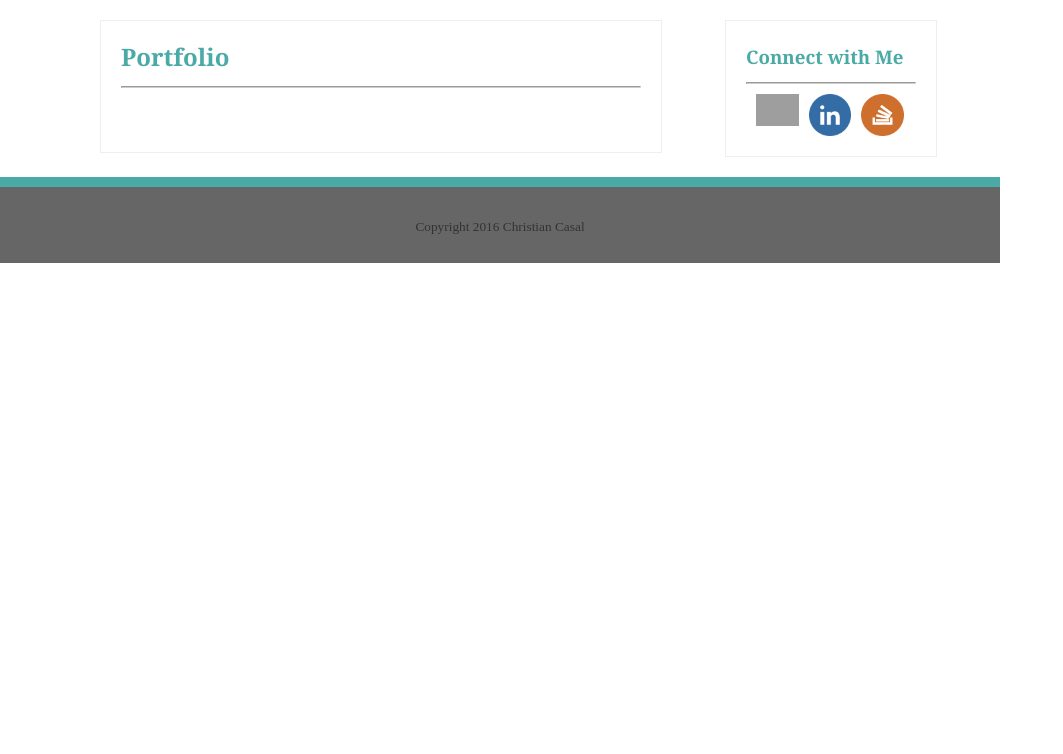
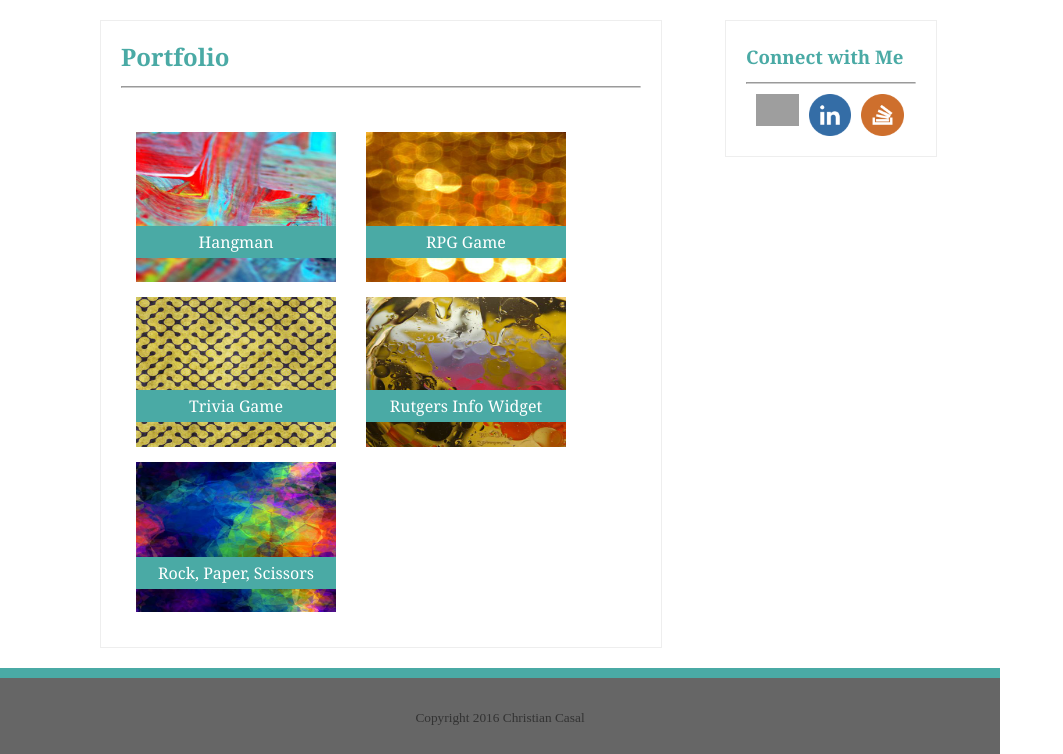
Before and after one commit to ccasal/first-week-repo, a PHP site: page /portfolio.html in a window 1280 px wide. Shown: the part 94-848 px from the top of the page, without its empty margins (0-1063 px from the left). Before the commit the page ends 357 px from the top, so only its background shows below. Run offline with PHP 8.4, Linux system fonts and the light colour scheme; grey boxes are pictures that could not be loaded.

Commit message:
contact/portfolio pages validated and completed

```diff
--- a/homework1/portfolio/assets/css/style.css
+++ b/homework1/portfolio/assets/css/style.css
@@ -34,7 +34,7 @@ section {
 }
 .navBarLinks{
 	text-decoration: none;
-	color: grey
+	color: #777777
 }
 #left {
 	padding-left: 15px;
@@ -69,7 +69,8 @@ section {
 #aboutMeBio{
 	font-family: arial;
 	font-size: 10pt;
-	line-height: normal;
+	line-height: 2;
+	color: #777777
 }
 #full {
 	clear: both;
@@ -108,7 +109,7 @@ aside {
 .connectLinks{
 	float: left;
     width: 25%;
-    padding-left: 10px;
+    margin-left: 10px;
 }
 
 footer {
@@ -126,14 +127,14 @@ footer {
 .formHeadings{
 	font-family: Arial;
 	font-size: 14pt;
-	color: gray;
+	color: #777777;
 }
 .formInput{
     width: 90%;
     height: 16px;
     font-family: Arial;
     font-size: 10pt;
-    color: black;
+    color: #777777;
     margin-bottom: 10px;
 }
 #formMessage{
@@ -141,7 +142,7 @@ footer {
 	height: 100px;
     font-family: Arial;
     font-size: 10pt;
-    color: black;
+    color: #777777;
     text-align: left;
 }
 #submitButton{
@@ -156,3 +157,67 @@ input[type="text"]:focus{
 textarea:focus{
 	outline: none;
 }
+.projectPics{
+    float: left;
+    height: 150px;
+    width: 200px;
+    padding: 0px 15px 15px 15px;
+    position: relative;
+    top: 0;
+    left: 0
+}
+#project1{
+	position: absolute;
+	background-color: #4aaaa5;
+    width: 200px;
+    top: 320px;
+    left: 136px;
+    text-align: center;
+    font-family: georgia;
+    font-size: 12pt;
+    color: white;
+}
+#project2{
+	position: absolute;
+    background-color: #4aaaa5;
+    width: 200px;
+    top: 320px;
+    left: 366px;
+    text-align: center;
+    font-family: georgia;
+    font-size: 12pt;
+    color: white;
+}
+#project3{
+	position: absolute;
+    background-color: #4aaaa5;
+    width: 200px;
+    top: 484px;
+    left: 136px;
+    text-align: center;
+    font-family: georgia;
+    font-size: 12pt;
+    color: white;
+}
+#project4{
+	position: absolute;
+    background-color: #4aaaa5;
+    width: 200px;
+    top: 484px;
+    left: 366px;
+    text-align: center;
+    font-family: georgia;
+    font-size: 12pt;
+    color: white;
+}
+#project5{
+	position: absolute;
+    background-color: #4aaaa5;
+    width: 200px;
+    top: 651px;
+    left: 136px;
+    text-align: center;
+    font-family: georgia;
+    font-size: 12pt;
+    color: white;
+}
--- a/homework1/portfolio/portfolio.html
+++ b/homework1/portfolio/portfolio.html
@@ -30,22 +30,44 @@
 	<section id="full">
 		<div class="mainCentral">
 			<h4 class="bodyHeadings">Portfolio</h4>
-			<hr class="contentBorder"></hr>
+			<hr class="contentBorder">
 			<br>
+			<img class="projectPics" src="assets/images/placeholder-1.jpg" alt="">
+			<p id="project1">Hangman</p>
 
+
+
+			<img class="projectPics" src="assets/images/placeholder-2.jpg" alt="">
+
+			<p id="project2">RPG Game</p>
+
+
+			<img class="projectPics" src="assets/images/placeholder-3.jpg" alt="">
+
+			<p id="project3">Trivia Game</p>
+
+			<img class="projectPics" src="assets/images/placeholder-4.jpg" alt="">
+
+			<p id="project4">Rutgers Info Widget</p>
+
+			<img class="projectPics" src="assets/images/placeholder-5.jpg" alt="">
+
+			<p id="project5">Rock, Paper, Scissors</p>
 		</div>
 
 		<aside id="container">
 				<h4 class="bodyHeadings">Connect with Me</h4>
-			<hr class="contentBorder"></hr>
+			<hr class="contentBorder">
 				<span id="linkMeIcons">
 					<a href="https://github.com/ccasal">
-						<img class="connectLinks" src="assets/images/github-icon.png">
+						<img class="connectLinks" src="assets/images/github-icon.png" alt="">
 					</a>
 					<a href="https://www.linkedin.com/in/christian-casal-858344100">
-						<img class="connectLinks" src="assets/images/linkedin-icon.png">
+						<img class="connectLinks" src="assets/images/linkedin-icon.png" alt="">
 					</a>
-					<img class="connectLinks" src="assets/images/stackoverflow-icon.png">
+					<a href="http://stackoverflow.com/users/5901456/christian-casal">
+						<img class="connectLinks" src="assets/images/stackoverflow-icon.png" alt="">
+					</a>
 				</span>
 		</aside>
 	</section>
```
Also changed, not shown: homework1/portfolio/contact.html (+6 -6 lines), homework1/portfolio/index.html (+6 -6 lines), homework1/portfolio/assets/images/placeholder-1.jpg (added), homework1/portfolio/assets/images/placeholder-2.jpg (added), homework1/portfolio/assets/images/placeholder-3.jpg (added), homework1/portfolio/assets/images/placeholder-4.jpg (added), homework1/portfolio/assets/images/placeholder-5.jpg (added).
